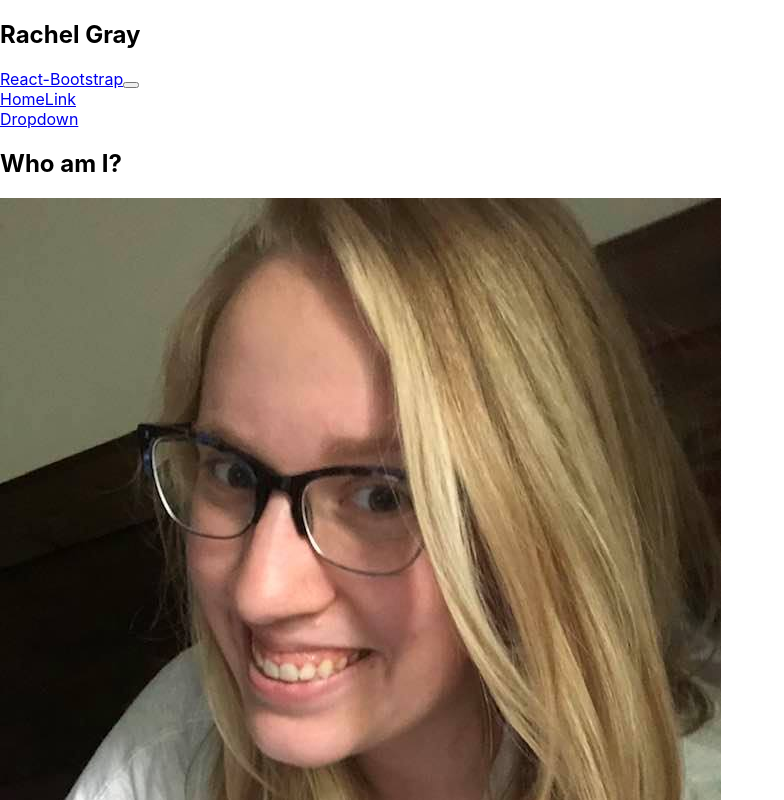
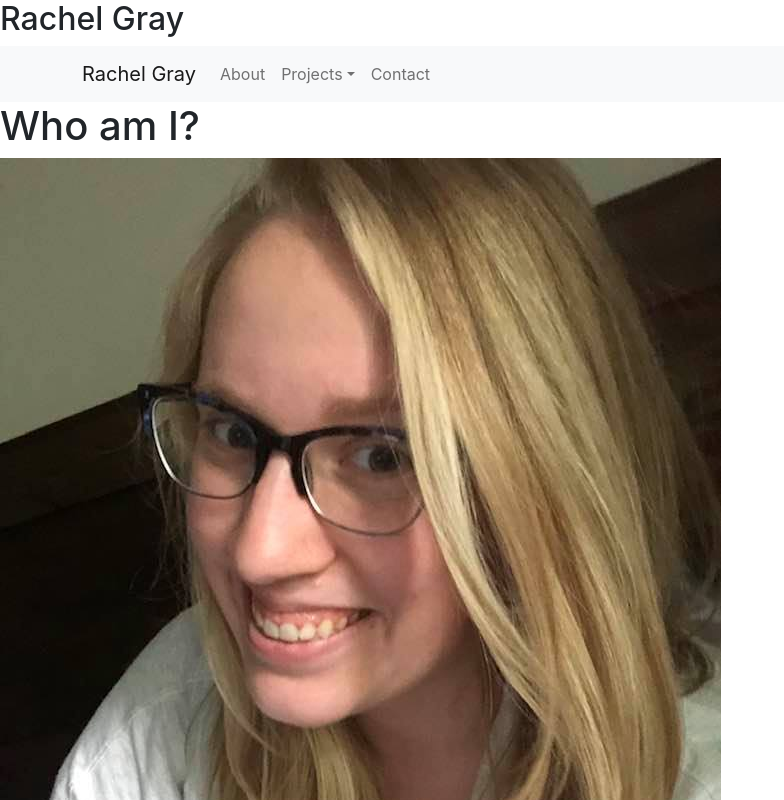
Before and after one commit to rachelgray7448/rachel-react-portfolio, a React (Create React App) app: page / in a window 1280 px wide. Shown: the top 800 px of the page, without its empty margins (0-784 px from the left). Built offline with nearby package versions, Linux system fonts and the light colour scheme.

Commit message:
got navigation styling functional

```diff
--- a/public/index.html
+++ b/public/index.html
@@ -15,6 +15,12 @@
       user's mobile device or desktop. See https://developers.google.com/web/fundamentals/web-app-manifest/
     -->
     <link rel="manifest" href="%PUBLIC_URL%/manifest.json" />
+    <link
+  rel="stylesheet"
+  href="https://cdn.jsdelivr.net/npm/bootstrap@5.2.0-beta1/dist/css/bootstrap.min.css"
+  integrity="sha384-0evHe/X+R7YkIZDRvuzKMRqM+OrBnVFBL6DOitfPri4tjfHxaWutUpFmBp4vmVor"
+  crossorigin="anonymous"
+/>
     <!--
       Notice the use of %PUBLIC_URL% in the tags above.
       It will be replaced with the URL of the `public` folder during the build.
--- a/src/components/Navigation/index.js
+++ b/src/components/Navigation/index.js
@@ -7,13 +7,12 @@ function Navigation({ currentPage, handlePageChange }) {
     return (
         <Navbar bg="light" expand="lg">
             <Container>
-                <Navbar.Brand href="#home">React-Bootstrap</Navbar.Brand>
+                <Navbar.Brand href="#home">Rachel Gray</Navbar.Brand>
                 <Navbar.Toggle aria-controls="basic-navbar-nav" />
                 <Navbar.Collapse id="basic-navbar-nav">
                     <Nav className="me-auto">
-                        <Nav.Link href="#home">Home</Nav.Link>
-                        <Nav.Link href="#link">Link</Nav.Link>
-                        <NavDropdown title="Dropdown" id="basic-nav-dropdown">
+                        <Nav.Link href="#about">About</Nav.Link>
+                        <NavDropdown title="Projects" id="basic-nav-dropdown">
                             <NavDropdown.Item href="#action/3.1">
                                 Action
                             </NavDropdown.Item>
@@ -23,11 +22,8 @@ function Navigation({ currentPage, handlePageChange }) {
                             <NavDropdown.Item href="#action/3.3">
                                 Something
                             </NavDropdown.Item>
-                            <NavDropdown.Divider />
-                            <NavDropdown.Item href="#action/3.4">
-                                Separated link
-                            </NavDropdown.Item>
                         </NavDropdown>
+                        <Nav.Link href="#contact">Contact</Nav.Link>
                     </Nav>
                 </Navbar.Collapse>
             </Container>
```
